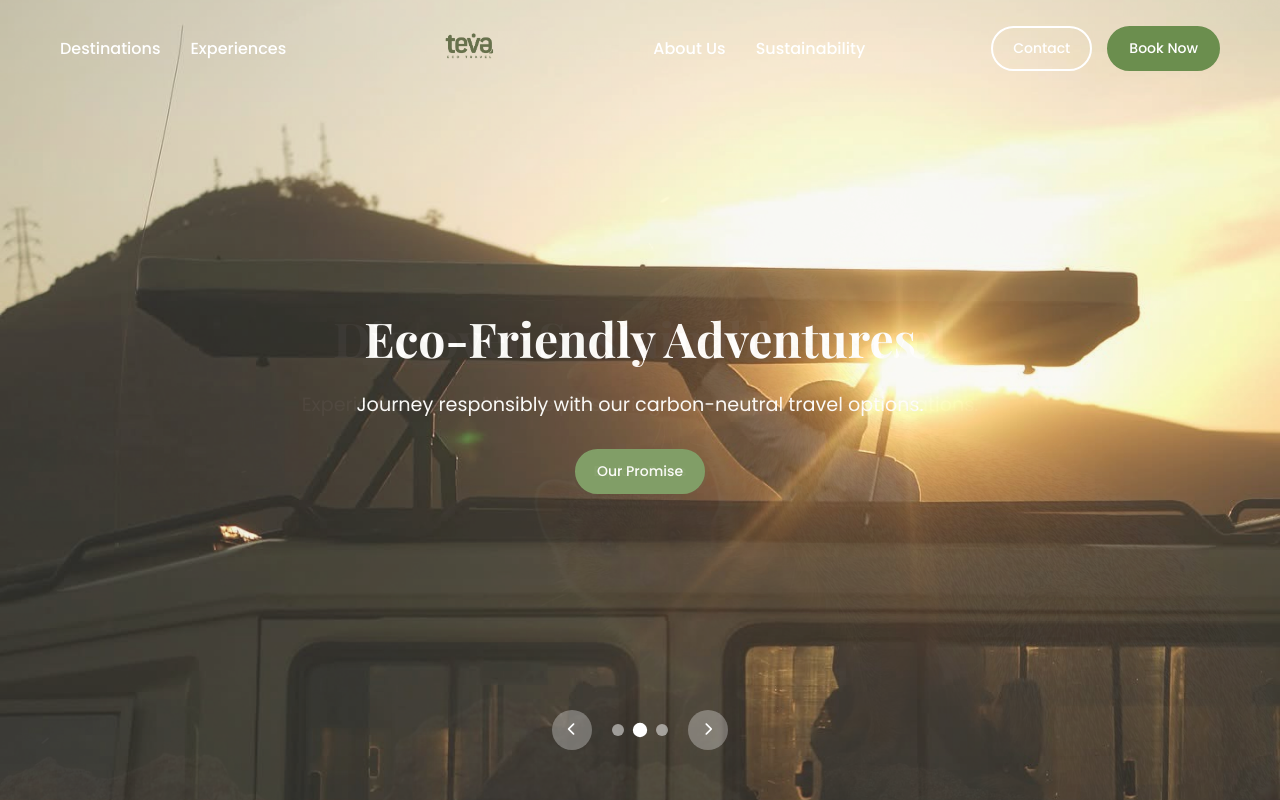
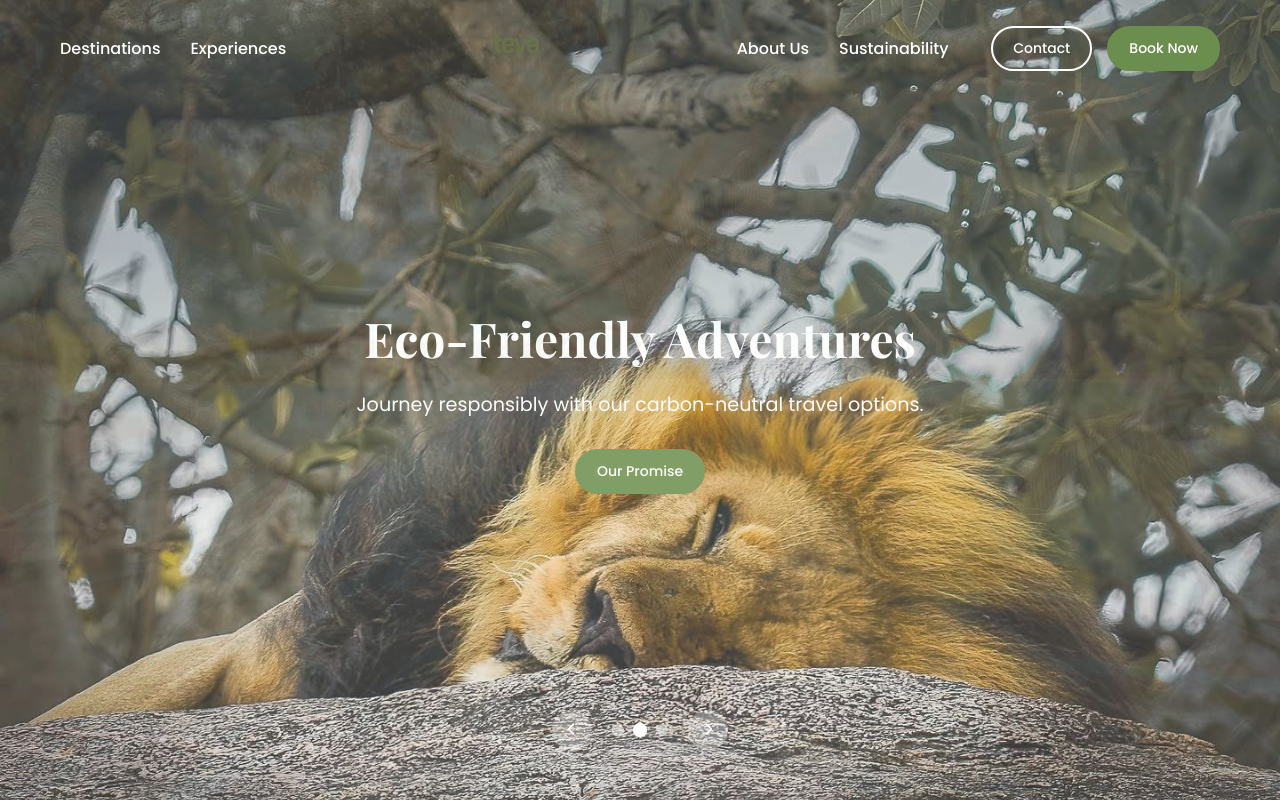
Before and after one commit to AdamsVisuals/teva-ecotravel, a plain HTML site: page index.html in a window 1280 px wide. Drawn offline with nearby package versions, Linux system fonts and the light colour scheme.

Commit message:
uploaded more images

```diff
--- a/index.html
+++ b/index.html
@@ -58,21 +58,21 @@
     <!-- Hero Section with Slider -->
     <section class="hero">
         <div class="hero-slider">
-            <div class="slide active" style="background-image: url('images/image1.JPG');">
+            <div class="slide active" style="background-image: url('images/duluti.JPG');">
                 <div class="slide-content">
                     <h1>Discover Sustainable Travel</h1>
                     <p>Experience the world while preserving its beauty for future generations.</p>
                     <a href="#" class="btn primary">Explore Tours</a>
                 </div>
             </div>
-            <div class="slide" style="background-image: url('images/image2.JPG');">
+            <div class="slide" style="background-image: url('images/bob-junior.JPG');">
                 <div class="slide-content">
                     <h1>Eco-Friendly Adventures</h1>
                     <p>Journey responsibly with our carbon-neutral travel options.</p>
                     <a href="#" class="btn primary">Our Promise</a>
                 </div>
             </div>
-            <div class="slide" style="background-image: url('images/image3.JPG');">
+            <div class="slide" style="background-image: url('images/Acacia.JPG');">
                 <div class="slide-content">
                     <h1>Connect With Nature</h1>
                     <p>Immerse yourself in breathtaking landscapes with minimal environmental impact.</p>
--- a/style.css
+++ b/style.css
@@ -54,6 +54,7 @@ header.scrolled {
 .logo img {
     height: 50px;
     transition: all 0.3s ease;
+    margin-left: 40px;
 }
 
 header.scrolled .logo img {
@@ -64,6 +65,14 @@ header.scrolled .logo img {
     display: flex;
     list-style: none;
     gap: 30px;
+}
+
+.left-links {
+    margin-right: 150px; /* Space for logo */
+}
+
+.right-links {
+    margin-left: 150px; /* Space for logo */
 }
 
 .nav-links a {
@@ -97,6 +106,11 @@ header.scrolled .nav-links a {
 .nav-buttons {
     display: flex;
     gap: 15px;
+    margin-left: 30px;
+}
+
+.nav-links.left-links{
+    margin-right: 120px;
 }
 
 .btn {
```
Also changed, not shown: images/Acacia.JPG (added), images/Baloon.JPG (added), images/bob-junior.JPG (added), images/duluti.JPG (added), images/giraffe.JPG (added), images/lion.JPG (added), images/zanzibar.JPG (added), images/zebra.JPG (added).
